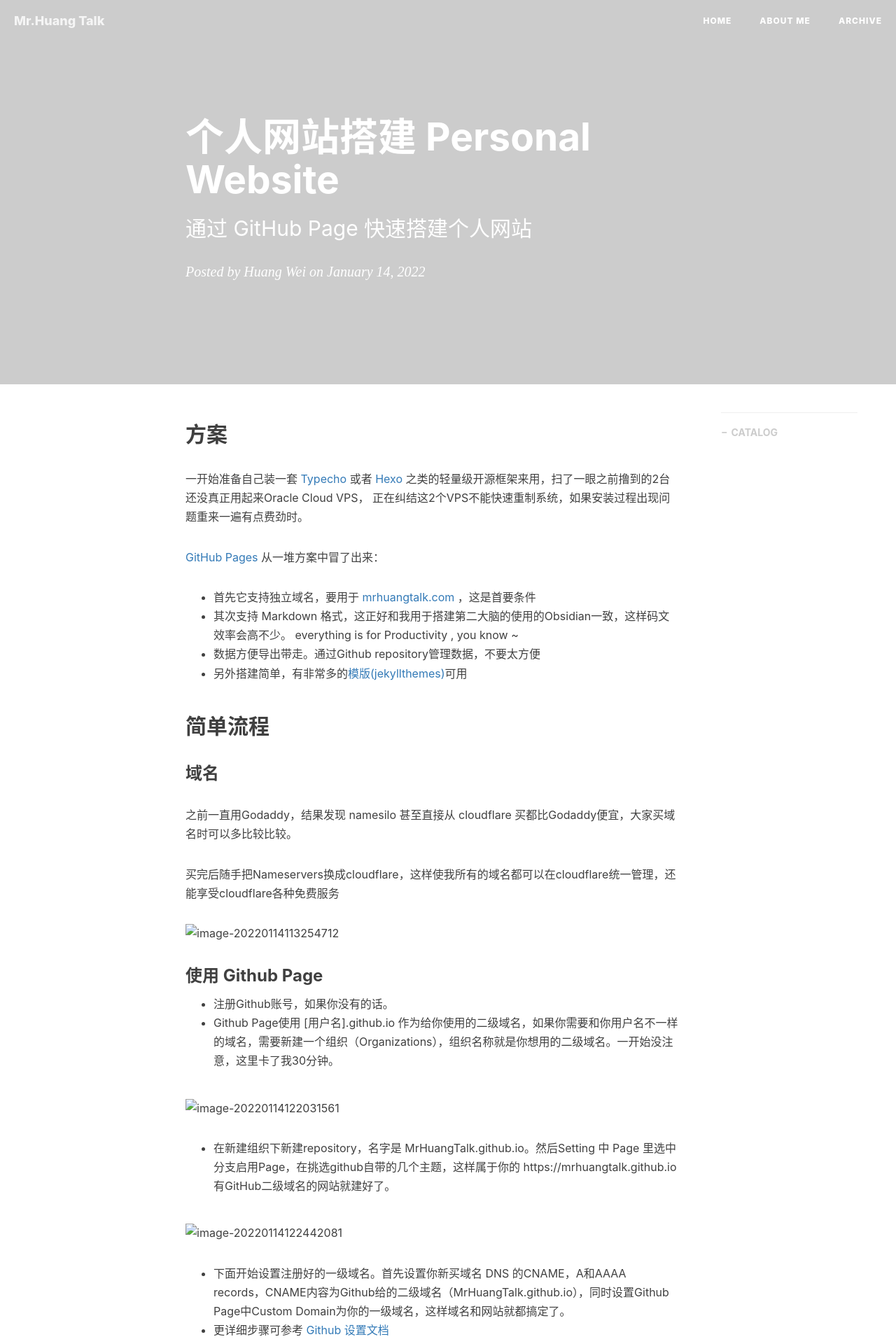
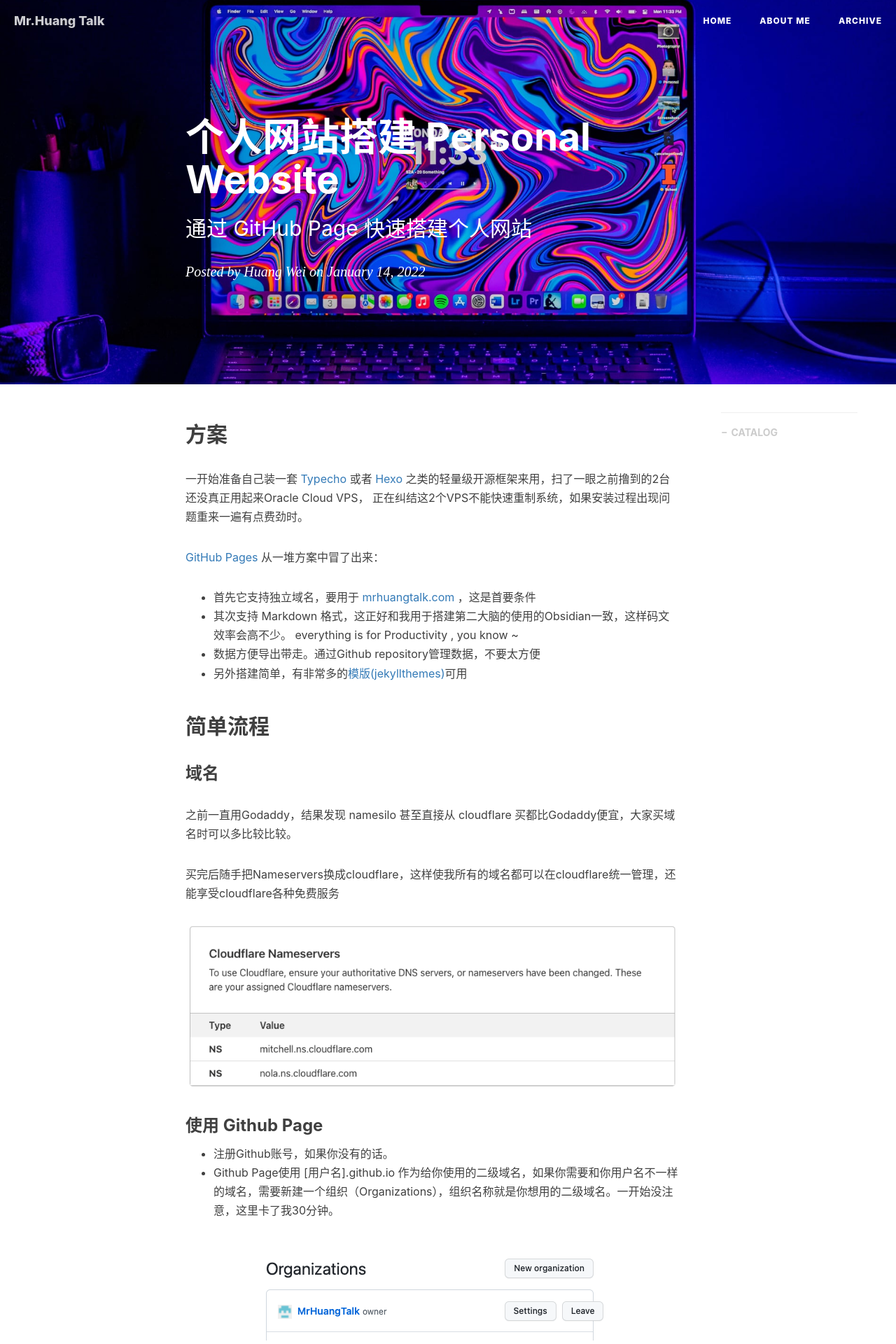
Before and after one commit to MrHuangTalk/MrHuangTalk.github.io, a Jekyll site: the page built from _posts/2022-01-14-PersonalWebsite.md, in a window 1280 px wide. Shown: the top 1920 px of the page at 70% size. Built offline with Jekyll 4.4.1, drawn with Linux system fonts in a browser that asks for light colours; nearby versions of some CDN libraries; comment, search, counter and statistics services are not loaded.

Commit message:
change img adress

```diff
--- a/_posts/2022-01-14-PersonalWebsite.md
+++ b/_posts/2022-01-14-PersonalWebsite.md
@@ -4,7 +4,7 @@
 subtitle:   " 通过 GitHub Page 快速搭建个人网站"
 date:       2022-01-14 10:00:00
 author:     "Huang Wei"
-header-img: "2022-01-14-PersonalWebsite/bg.jpg"
+header-img: "/img/posts/2022-01-14-PersonalWebsite/bg.jpg"
 catalog: true
 ttags:
     - Career
@@ -13,8 +13,6 @@
     - 第二大脑
     - Second Brain
 ---
-
-
 
 ## 方案
 
@@ -35,35 +33,35 @@
 
 买完后随手把Nameservers换成cloudflare，这样使我所有的域名都可以在cloudflare统一管理，还能享受cloudflare各种免费服务
 
-![image-20220114113254712](2022-01-14-PersonalWebsite/image-20220114113254712.png)
+![image-20220114113254712](/img/posts/2022-01-14-PersonalWebsite/image-20220114113254712.png)
 
 ### 使用 Github Page
 
 - 注册Github账号，如果你没有的话。
 - Github Page使用 [用户名].github.io 作为给你使用的二级域名，如果你需要和你用户名不一样的域名，需要新建一个组织（Organizations），组织名称就是你想用的二级域名。一开始没注意，这里卡了我30分钟。
 
-![image-20220114122031561](2022-01-14-PersonalWebsite/image-20220114122031561.png)
+![image-20220114122031561](/img/posts/2022-01-14-PersonalWebsite/image-20220114122031561.png)
 
 - 在新建组织下新建repository，名字是 MrHuangTalk.github.io。然后Setting 中 Page 里选中分支启用Page，在挑选github自带的几个主题，这样属于你的 https://mrhuangtalk.github.io 有GitHub二级域名的网站就建好了。
 
-![image-20220114122442081](2022-01-14-PersonalWebsite/image-20220114122442081.png)
+![image-20220114122442081](/img/posts/2022-01-14-PersonalWebsite/image-20220114122442081.png)
 
 - 下面开始设置注册好的一级域名。首先设置你新买域名 DNS 的CNAME，A和AAAA records，CNAME内容为Github给的二级域名（MrHuangTalk.github.io），同时设置Github Page中Custom Domain为你的一级域名，这样域名和网站就都搞定了。
 - 更详细步骤可参考 [Github 设置文档](https://docs.github.com/en/pages/configuring-a-custom-domain-for-your-github-pages-site/managing-a-custom-domain-for-your-github-pages-site#configuring-an-apex-domain)
 
-![image-20220114123845509](2022-01-14-PersonalWebsite/image-20220114123845509.png)
+![image-20220114123845509](/img/posts/2022-01-14-PersonalWebsite/image-20220114123845509.png)
 
-![image-20220114124319186](2022-01-14-PersonalWebsite/image-20220114124319186.png)
+![image-20220114124319186](/img/posts/2022-01-14-PersonalWebsite/image-20220114124319186.png)
 
 - 发布网站内容我是用GitHub Desktop和VS code进行。首先用GitHub Desktop把repository Clone到本地，在用VS code进行新建和更新（Typora、Obsidian等Markdown编辑器也可，主要我还需要修改一些主题内容，VS Code更通用），最后在用GitHub Desktop提交发布，和代码管理一样，你的文章就发步到了github，通过我们的一级域名就可以访问了。
 
-![image-20220114130358808](2022-01-14-PersonalWebsite/image-20220114130358808.png)
+![image-20220114130358808](/img/posts/2022-01-14-PersonalWebsite/image-20220114130358808.png)
 
 ### 更多主题
 
 - 如果GitHub提供的主题你都不满意，还可以从[jekyllthemes](http://jekyllthemes.org/)免费挑选自己心仪的主题，下载下来替换之前Clone下来的内容，就可以使用更多的主题模版，丰富我们的个人主页
 
-![image-20220114102740674](2022-01-14-PersonalWebsite/image-20220114102740674.png)
+![image-20220114102740674](/img/posts/2022-01-14-PersonalWebsite/image-20220114102740674.png)
 
 ## 结尾
 
```
Also changed, not shown: img/posts/2022-01-14-PersonalWebsite/bg.jpg (renamed from _posts/2022-01-14-PersonalWebsite/bg.jpg), img/posts/2022-01-14-PersonalWebsite/image-20220114102740674.png (renamed from _posts/2022-01-14-PersonalWebsite/image-20220114102740674.png), img/posts/2022-01-14-PersonalWebsite/image-20220114113254712.png (renamed from _posts/2022-01-14-PersonalWebsite/image-20220114113254712.png), img/posts/2022-01-14-PersonalWebsite/image-20220114122031561.png (renamed from _posts/2022-01-14-PersonalWebsite/image-20220114122031561.png), img/posts/2022-01-14-PersonalWebsite/image-20220114122442081.png (renamed from _posts/2022-01-14-PersonalWebsite/image-20220114122442081.png), img/posts/2022-01-14-PersonalWebsite/image-20220114123845509.png (renamed from _posts/2022-01-14-PersonalWebsite/image-20220114123845509.png), img/posts/2022-01-14-PersonalWebsite/image-20220114124319186.png (renamed from _posts/2022-01-14-PersonalWebsite/image-20220114124319186.png), img/posts/2022-01-14-PersonalWebsite/image-20220114130358808.png (renamed from _posts/2022-01-14-PersonalWebsite/image-20220114130358808.png), 4 other files.
